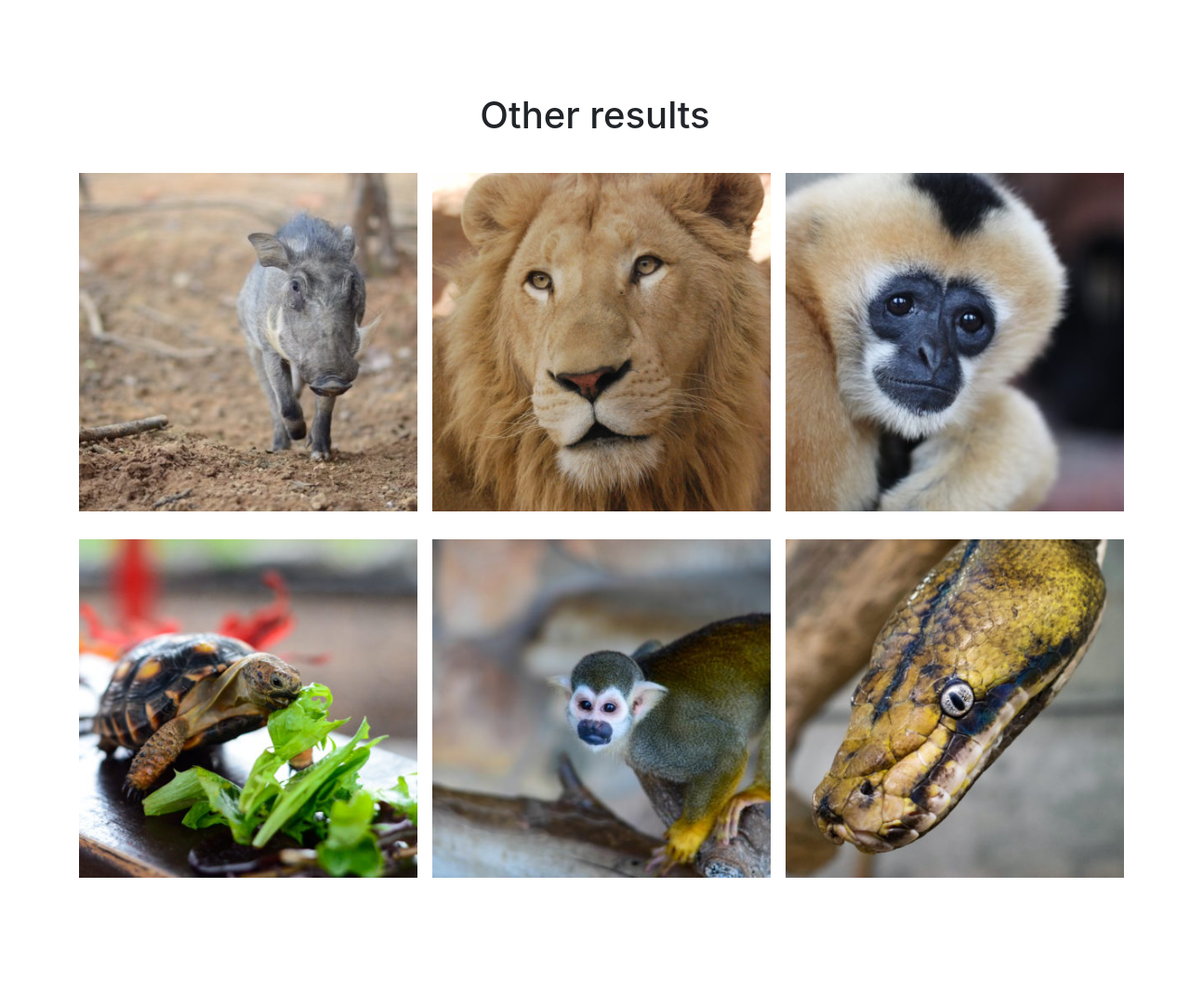
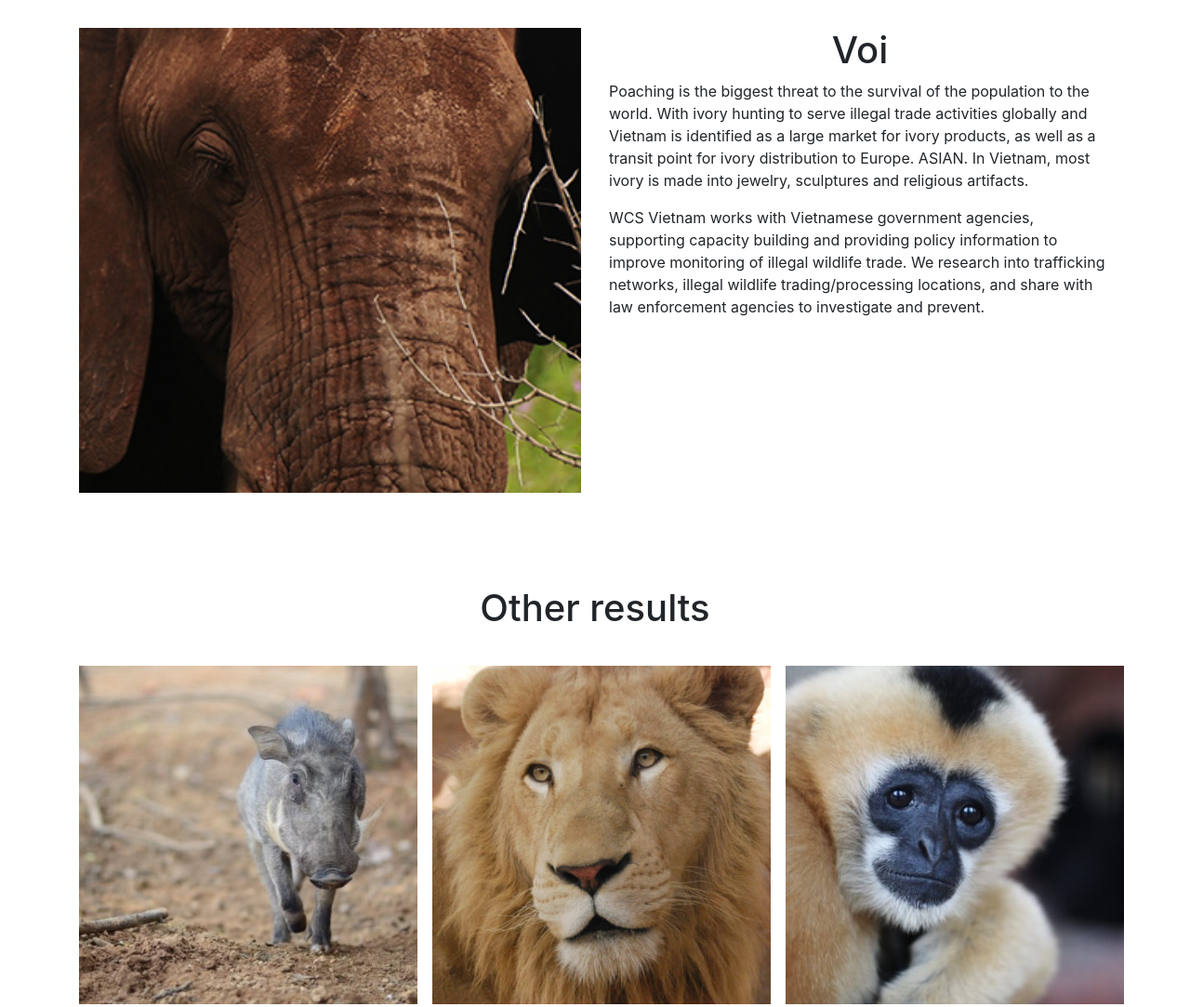
Before and after one commit to thedreamer17042004/eProject, a plain HTML site: page detail.html in a window 1280 px wide. Shown: the top 1083 px of the page at 93% size. Before the commit the page ends 944 px from the top, so only its background shows below. Drawn offline with nearby package versions, Linux system fonts and the light colour scheme.

Commit message:
animaldetail

```diff
--- a/css/detail.css
+++ b/css/detail.css
@@ -10,3 +10,18 @@
 .animal .row img{
     width: 104%;
 }
+.voi{
+    padding-top: 30px;
+}
+.voi .picture{
+    height: 500px;
+    overflow: hidden;
+}
+.voi img{
+    width: 100%;
+    right: 0;
+    object-fit: cover;
+}
+.voi h1{
+    text-align: center;
+}
--- a/detail.html
+++ b/detail.html
@@ -14,10 +14,16 @@
   <body>
     <div class="container voi">
         <div class="row">
+            <div class="col-md-6 picture">
+                <img src="assets/images/animaldetail/Icon elephant.png" alt="">
+            </div>
             <div class="col-lg-6">
-
+                <h1>Voi</h1>
+                <div class="noidung">
+                    <p>Poaching is the biggest threat to the survival of the population to the world. With ivory hunting to serve illegal trade activities globally and Vietnam is identified as a large market for ivory products, as well as a transit point for ivory distribution to Europe. ASIAN. In Vietnam, most ivory is made into jewelry, sculptures and religious artifacts.</p>
+                    <p>WCS Vietnam works with Vietnamese government agencies, supporting capacity building and providing policy information to improve monitoring of illegal wildlife trade. We research into trafficking networks, illegal wildlife trading/processing locations, and share with law enforcement agencies to investigate and prevent.</p>
+                </div>
             </div>
-            <div class="col-lg-6"></div>
         </div>
     </div>
 
```
Also changed, not shown: index.html (+0 -1 lines).
